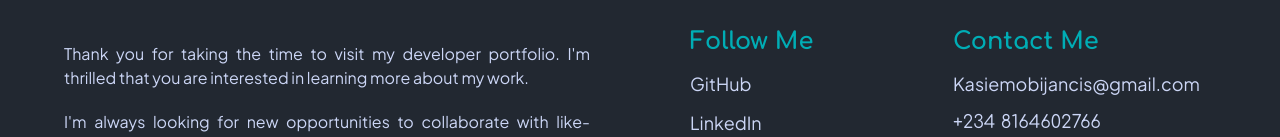
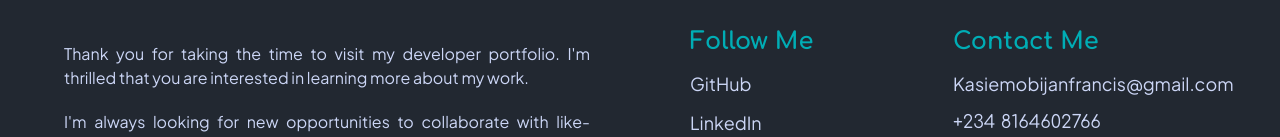
Before and after one commit to ekekasiemobi/myportfolio, a Next.js app: page / in a window 1280 px wide. Shown: the part 3982-4119 px from the top of the page. Built offline with nearby package versions, Linux system fonts and the light colour scheme.

Commit message:
updated the project links

```diff
--- a/app/components/contact.tsx
+++ b/app/components/contact.tsx
@@ -30,7 +30,7 @@ function Contact() {
 
                         <div className='md:w-[50%] flex flex-col gap-3'>
                             <p className='font-extrabold text-2xl text-[#00ADB5]'>Contact Me</p>
-                            <a className='jakarta' href="mailto:kasiemobijanfrancis@gmail.com">Kasiemobijancis@gmail.com</a>
+                            <a className='jakarta' href="mailto:kasiemobijanfrancis@gmail.com">Kasiemobijanfrancis@gmail.com</a>
                             <p>+234 8164602766</p>
 
                             <a href="mailto:kasiemobijanfrancis@gmail.com" className='bg-[#00ADB5] px-6 py-3 w-full cursor-pointer jakarta uppercase text-center'>Message Me</a>
--- a/app/components/project.tsx
+++ b/app/components/project.tsx
@@ -85,7 +85,7 @@ function Project() {
             <h1 className='font-extrabold text-[#00ADB5] text-3xl md:text-5xl'>Selected Projects</h1>
             {projects.map((project)=>{
                 return(
-                    <Link key={project.id} href="https://ttpnetwork.netlify.app" target='_blank' className='flex flex-col md:flex-row justify-center items-center md:p-9 p-3 hover:bg-[#222831] hover:text-[#CCD6F6] shadow-sm rounded gap-12'>
+                    <Link key={project.id} href={project.link} target='_blank' className='flex flex-col md:flex-row justify-center items-center md:p-9 p-3 hover:bg-[#222831] hover:text-[#CCD6F6] shadow-sm rounded gap-12'>
 
                         <div className='md:w-[30%]'>
                             <Image className='w-full h-50 object-cover shadow rounded'  src={project.image} alt="" width={500} height={500} />
```
